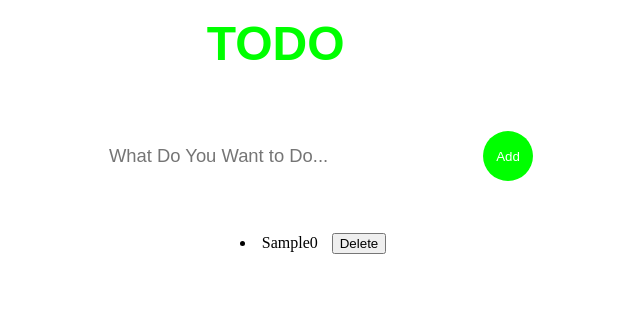
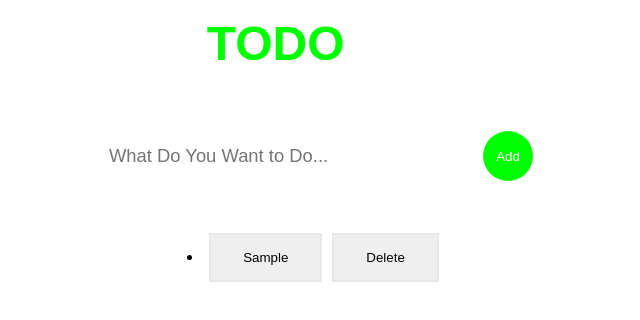
Before and after one commit to Nishu2696/VUE-todo, a Vue app: page / in a window 1280 px wide. Both pictures are taken after typing "Sample" into the empty fields and a click on the button "Add". Shown: the top 320 px of the page, without its empty margins (327-967 px from the left). Built offline with nearby package versions, Linux system fonts and the light colour scheme.

Commit message:
emit component

```diff
--- a/src/App.vue
+++ b/src/App.vue
@@ -1,8 +1,6 @@
 <template>
   <div class="all">
-    <h1>
-      <span class="title">Todo</span>List
-    </h1>
+    <h1><span class="title">Todo</span>List</h1>
     <form class="inputDiv" @submit.prevent="addTodo()">
       <input
         v-model="newTodo"
@@ -13,14 +11,17 @@
       />
       <button class="add">Add</button>
     </form>
-    <dispplaytodo
-      v-for="(value, index) in todos"
-      :key="value.title"
-      :index="index"
-      :mylist="value"
-      @deletetodo="deleteTodo(todo)"
-      @deletedtodo="deleteTodo($event)"
-    />
+    <div class="container">
+      <dispplaytodo
+        v-for="value in todos"
+        :key="value.title"
+        :completed="value.completed"
+        :mylist="value"
+        @done="striketodo(value)"
+        @deletetodo="deleteTodo(value)"
+        @deletedtodo="deleteTodo($event)"
+      />
+    </div>
     <!-- <div class="container">
       <div class="item">
         <input class="item_input" type="text" v-for="values in todos" v-bind:key="values" disabled="true" value="values">
@@ -73,9 +74,12 @@ export default {
       // this.newTodo = "";
     },
     deleteTodo(values) {
-      // this.todos = this.todos.filter((todo) => todo !== values);
-      this.todos.splice(values,1);
+      this.todos = this.todos.filter((todo) => todo !== values);
+      // this.todos.splice(values, 1);
     },
+    striketodo(item){
+      item.completed = !item.completed;
+    }
   },
 };
 </script>
@@ -137,14 +141,14 @@ h1 {
   opacity: 0.7;
 }
 
-/* .container {
+.container {
   display: flex;
   flex-direction: column;
   justify-content: center;
   align-items: center;
   text-align: center;
   margin-top: 2rem;
-} */
+}
 
 /* .item {
   padding: 0.5rem;
--- a/src/components/dispplaytodo.vue
+++ b/src/components/dispplaytodo.vue
@@ -1,20 +1,19 @@
 <template>
-  <div class="container">
-    <li class="item">
-      {{ mylist.title }}{{ index
-      }}
-      <button class="space" v-on:click="$emit('deletetodo')">Delete</button>
-      <!-- <button class="space" @click="deletetodo(mylist.title)">Delete</button> -->
-    </li>
-  </div>
+  <li class="item">
+    <button id="design" :class="{ completed }" v-on:click="$emit('done')">
+      {{ mylist.title }}
+    </button>
+    <button class="space" v-on:click="$emit('deletetodo')">Delete</button>
+    <!-- <button class="space" @click="deletetodo(mylist.title)">Delete</button> -->
+  </li>
 </template>
 
 <script>
 export default {
   name: "dispplaytodo",
-  props: ["mylist", "index"],
-  method:{
-    deletetodo(index){
+  props: ["mylist", "completed"],
+  method: {
+    deletetodo(index) {
       console.log(index);
       this.$emit("deletedtodo", index);
     },
@@ -40,5 +39,17 @@ export default {
 
 .space {
   margin-left: 10px;
+  padding: 15px 32px;
+  border: 2px solid #e7e7e7;
+}
+
+.completed {
+  text-decoration: line-through;
+}
+
+#design{
+  padding: 15px 32px;
+  text-align: center;
+  border: 2px solid #e7e7e7;
 }
 </style>
```
